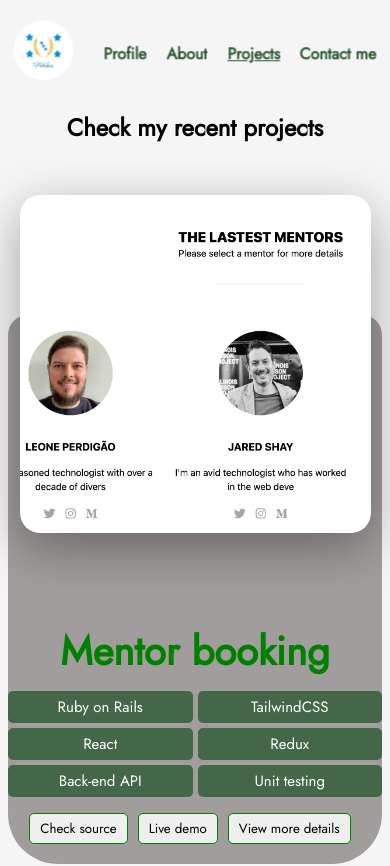
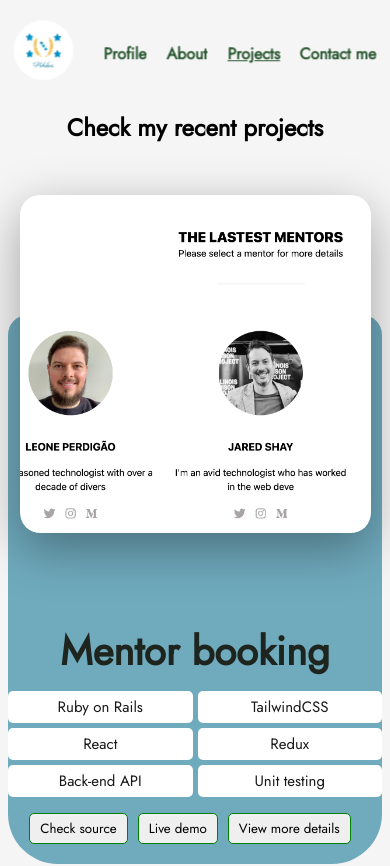
Before and after one commit to hakichris/Christian-portfolio, a React (Create React App) app: page /Project in a window 390 px wide. Shown: the top 866 px of the page. Built offline with nearby package versions, Linux system fonts and the light colour scheme.

Commit message:
Update colors

```diff
--- a/src/CSS/card.css
+++ b/src/CSS/card.css
@@ -24,7 +24,7 @@ section {
   text-align: center;
   margin-top: 10%;
   margin-bottom: 1%;
-  color: green;
+  color: rgb(30, 36, 30);
 }
 
 .cards {
@@ -65,8 +65,8 @@ section {
   padding: 5px 10px;
   text-align: center;
   height: fit-content;
-  color: white;
-  background-color:  #446649;
+  color: rgb(26, 24, 24);
+  background-color:  #ffffff;
   border-radius: 5px;
 }
 
@@ -80,7 +80,7 @@ section {
   justify-content: flex-end;
   align-items: center;
   margin-top: 120px;
-  background: #a29d9d;
+  background-color: #6faabd;
   border-radius: 20px 20px 50px 50px;
 
 }
@@ -164,11 +164,15 @@ button:hover {
 .popup-content {
   width: 50vw;
   height: fit-content;
-  background: #fff;
+  background: #70a2b3;
   border-radius: 20px;
   margin-bottom: 20px;
   transition: 0.3s;
   border: 2px solid transparent;
+}
+
+.popup-content .title {
+  margin-top: 20px;
 }
 
 .stacks {
@@ -282,7 +286,7 @@ p {
     align-items: center;
     width: 95vw;
     height: fit-content;
-    background: #fff;
+    background-color: #6faabd;
     border-radius: 20px;
     margin-bottom: 20px;
     transition: 0.3s;
--- a/src/CSS/contact.css
+++ b/src/CSS/contact.css
@@ -17,7 +17,7 @@ form {
   flex-direction: column;
   align-items: center;
   padding: 20px;
-  background-color: rgb(45, 53, 45);
+  background-color: rgb(68, 70, 73);
   border-radius: 5px;
 }
 
@@ -41,7 +41,7 @@ textarea {
 form button {
   width: 150px;
   padding: 10px;
-  background-color: #4caf50;
+  background-color: #366238;
   color: white;
   border: none;
   border-radius: 5px;
--- a/src/CSS/navbar.css
+++ b/src/CSS/navbar.css
@@ -61,7 +61,7 @@ li {
     background-color: whitesmoke;
     padding: 5px;
     border-radius: 10px;
-    z-index: 99999;
+    z-index: 999;
   }
 }
 
```
